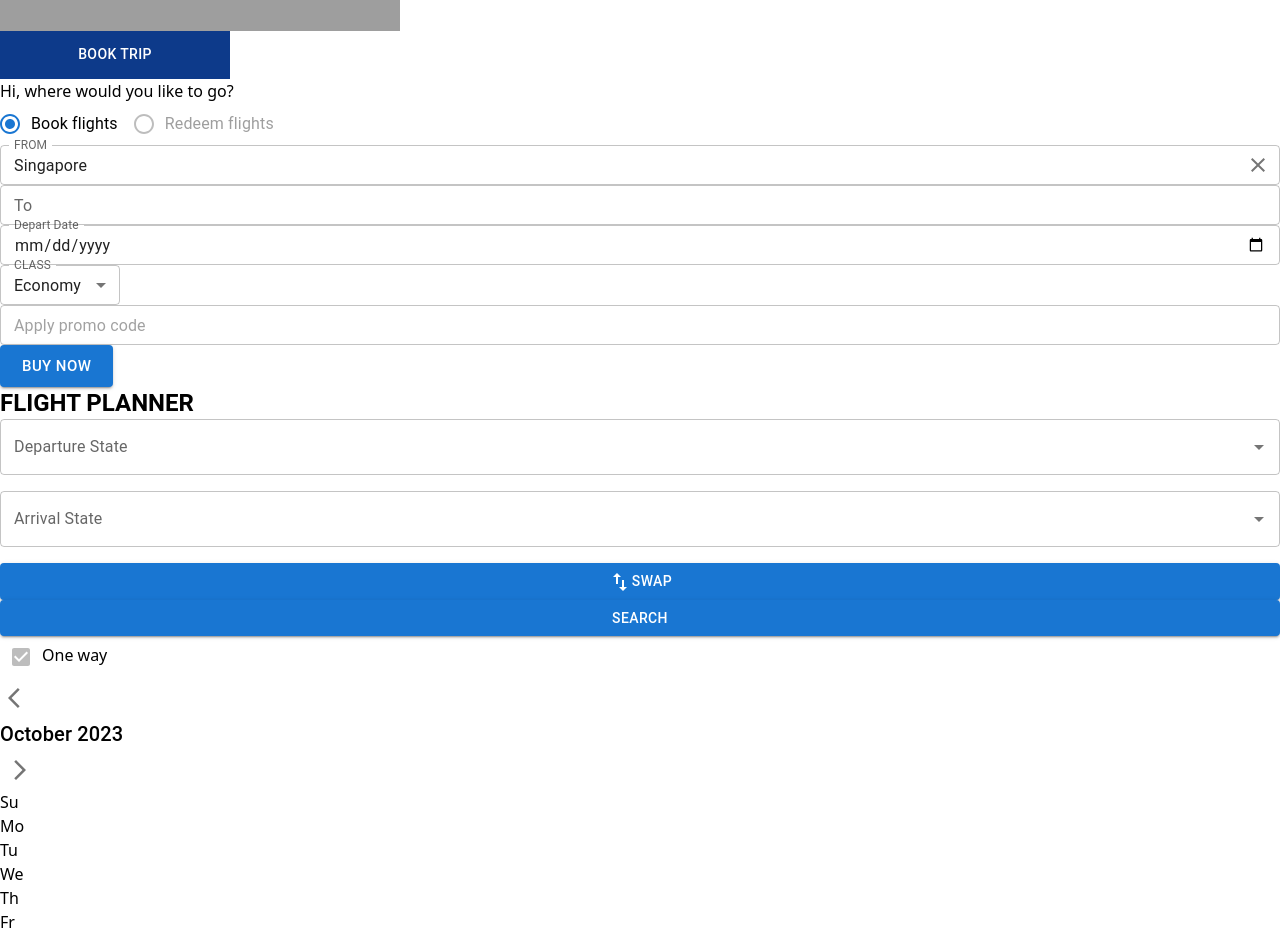
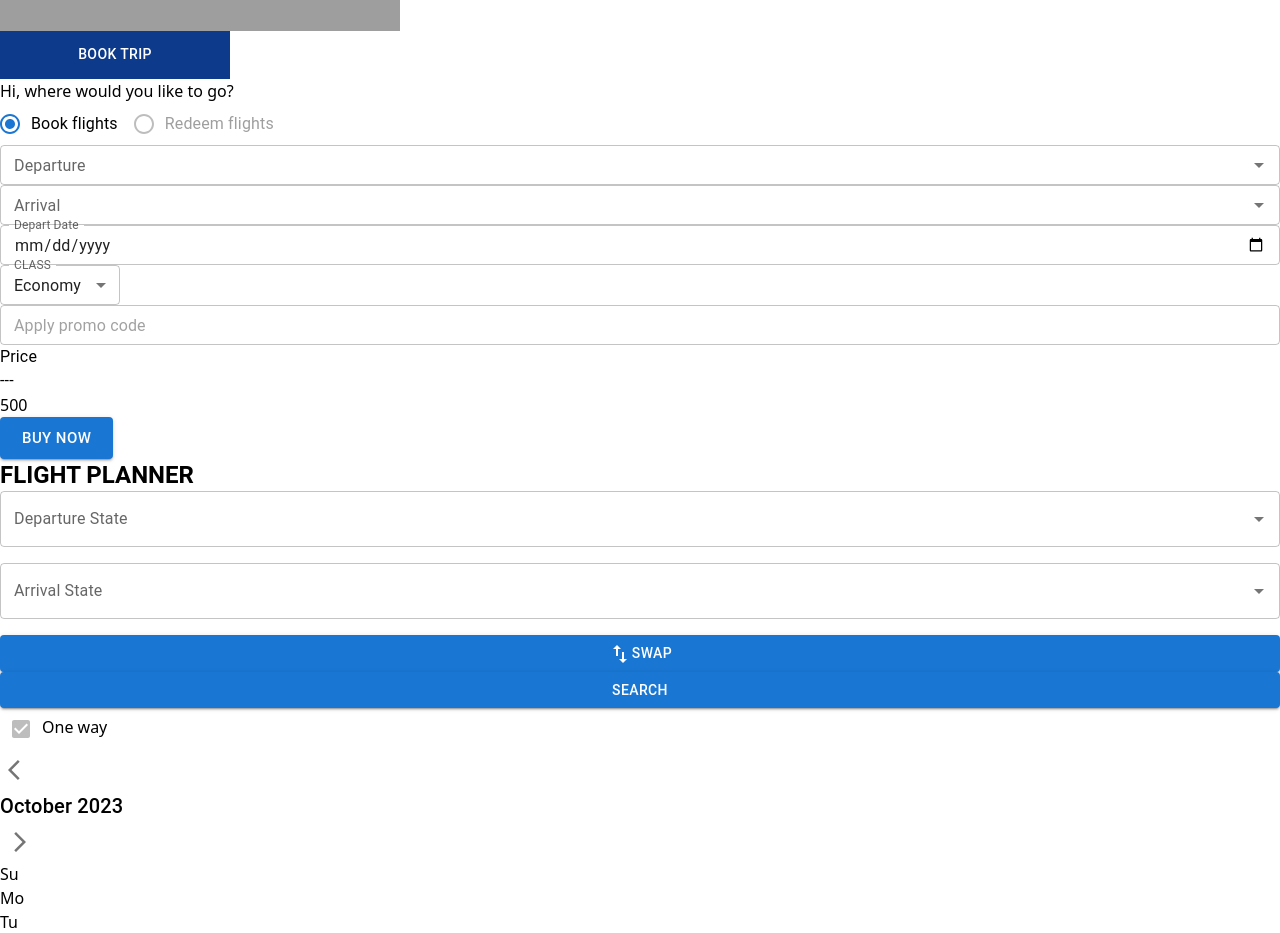
Before and after one commit to Kevi14/skyscanner-front, a React (Vite) app: page / in a window 1280 px wide. Shown: the part 4040-4973 px from the top of the page. Built offline with nearby package versions, Linux system fonts and the light colour scheme; grey boxes are pictures that could not be loaded.

Commit message:
combined calendar with bookingcard

```diff
--- a/package.json
+++ b/package.json
@@ -20,6 +20,7 @@
     "react-dom": "^18.2.0",
     "react-redux": "^8.1.3",
     "react-router-dom": "^6.17.0",
+    "react-toastify": "^9.1.3",
     "redux": "^4.2.1",
     "redux-persist": "^6.0.0"
   },
--- a/src/App.jsx
+++ b/src/App.jsx
@@ -11,6 +11,8 @@ import Register from "./pages/Register.jsx";
 import Rewards from "./pages/Rewards.jsx";
 import Footer from "./components/Shared/Footer.jsx";
 import Profile from "./pages/Profile.jsx";
+import {ToastContainer} from "react-toastify";
+import 'react-toastify/dist/ReactToastify.css';
 function App() {
 
     const router = createBrowserRouter(
@@ -29,6 +31,7 @@ function App() {
     <>
         <RouterProvider router={router}/>
         <Footer />
+        <ToastContainer />
     </>
   )
 }
--- a/src/components/Homepage/BookingCard.jsx
+++ b/src/components/Homepage/BookingCard.jsx
@@ -1,19 +1,39 @@
-import React, { useState } from 'react';
-import { useSelector } from 'react-redux';
-import { TextField, Button, Tabs, Tab, Radio, RadioGroup, FormControlLabel, FormControl, Select, MenuItem, InputLabel } from '@mui/material';
-import { Close } from '@mui/icons-material';
-import InputAdornment from '@mui/material/InputAdornment';
-import IconButton from '@mui/material/IconButton';
-import axios from "axios";
+import React, {useEffect, useState} from 'react';
+import { useSelector, useDispatch } from 'react-redux';
+import {
+    Autocomplete,
+    Button,
+    FormControl,
+    FormControlLabel,
+    InputLabel,
+    MenuItem,
+    Radio,
+    RadioGroup,
+    Select,
+    Tab,
+    Tabs,
+    TextField,
+    Typography
+} from '@mui/material';
 import api from '../../api/api';
+import {toast} from "react-toastify";
+
+const cities = [
+    "New York City",
+    "London",
+    "Rome",
+    "Tirana"
+];
+
 const BookingCard = ({ bookingCardRef }) => {
-    const [from, setFrom] = useState('Singapore'); // Default value set to 'Singapore'
+    const [from, setFrom] = useState('');
     const [to, setTo] = useState('');
+    const [flightClass, setFlightClass] = useState("Economy");
     const [departureDate, setDepartureDate] = useState('');
     const access = useSelector(state=>state.auth.token); // Replace with your actual access token or its retrieval logic
-
+    const flightDetails = useSelector(state => state.flightDetails);
+    const { departure, arrival, price, selectedDate } = flightDetails;
     const handleBooking = async () => {
-        console.log(from,to,departureDate)
         try {
             const response = await api.post('/bookings/',
                 {
@@ -28,21 +48,25 @@ const BookingCard = ({ bookingCardRef }) => {
                     }
                 }
             );
-            console.log("Booking successful:", response.data);
-            // Handle the successful response (e.g. show a confirmation message)
+            toast.success("Ticket bought successfully")
         } catch (error) {
-            console.error("Booking failed:", error);
-            // Handle the error (e.g. show an error message to the user)
+            toast.error("Something happened, please try again")
         }
     };
+
+    useEffect(() => {
+        setFrom(departure);
+        setTo(arrival);
+        setDepartureDate(selectedDate)
+    }, [departure, arrival, selectedDate]);
     return(
         <div ref={bookingCardRef} className="w-[75%] min-h-[300px] absolute top-1/2 left-1/2 transform -translate-x-1/2 translate-y-[10%] shadow-lg">
             <Tabs className="w-full bg-black bg-opacity-50 flex" value="" onChange={()=>{}} aria-label="basic tabs example">
                 <Tab label="Book Trip" value="1" style={{ color: 'white',backgroundColor:"#0D3A8A", flexGrow: 1 }}/>
                 <Tab label="Manage Booking" value="2" style={{ color: 'white', flexGrow: 1 }}/>
                 <Tab label="Check in" value="3" style={{ color: 'white', flexGrow: 1 }}/>
-                <Tab label="Flight Status" value="3" style={{ color: 'white', flexGrow: 1 }}/>
-                <Tab label="Flight Schedule" value="3" style={{ color: 'white', flexGrow: 1 }}/>
+                <Tab label="Flight Status" value="4" style={{ color: 'white', flexGrow: 1 }}/>
+                <Tab label="Flight Schedule" value="5" style={{ color: 'white', flexGrow: 1 }}/>
             </Tabs>
 
 
@@ -59,33 +83,35 @@ const BookingCard = ({ bookingCardRef }) => {
 
                 <div className="grid grid-cols-4 gap-2 mb-4">
 
-                <TextField
-                    label="FROM"
-                    value={from} // Use the state variable as value
-                    onChange={(e) => setFrom(e.target.value)} // Update state on change
-                    variant="outlined"
-                    size="small"
-                    fullWidth
-                        InputProps={{
-                           endAdornment: (
-                               <InputAdornment position="end">
-                                   <IconButton
-                                       edge="end"
-                                       onClick={()=>{}}
-                                   >
-                                       <Close />
-                                   </IconButton>
-                               </InputAdornment>
-                           )
-                        }}
+                    <Autocomplete
+                        options={cities}
+                        getOptionLabel={(option) => option}
+                        onChange={(e,value) => setFrom(value)}
+                        size="small"
+                        renderInput={(params) => (
+                            <TextField
+                                {...params}
+                                label="Departure"
+                                variant="outlined"
+                                value={from}
+                            />
+                        )}
+                        value={from}
                     />
-                   <TextField
-                    label="To"
-                    value={to} // Use the state variable as value
-                    onChange={(e) => setTo(e.target.value)} // Update state on change
-                    fullWidth
-                    variant="outlined"
-                    size="small"
+                    <Autocomplete
+                        options={cities}
+                        getOptionLabel={(option) => option}
+                        onChange={(event, value) => setTo(value)}
+                        size="small"
+                        renderInput={(params) => (
+                            <TextField
+                                {...params}
+                                label="Arrival"
+                                variant="outlined"
+                                value={to}
+                            />
+                        )}
+                        value={to}
                     />
                      <TextField
                     type="date"
@@ -100,7 +126,7 @@ const BookingCard = ({ bookingCardRef }) => {
                     />
                     <FormControl variant="outlined" size="small" style={{ minWidth: '120px' }}>
                         <InputLabel>CLASS</InputLabel>
-                        <Select value="Economy" label="CLASS">
+                        <Select value={flightClass} onChange={(event)=>setFlightClass(event.target.value)} label="CLASS">
                             <MenuItem value="Economy">Economy</MenuItem>
                             <MenuItem value="Business">Business</MenuItem>
                             <MenuItem value="FirstClass">First Class</MenuItem>
@@ -110,6 +136,14 @@ const BookingCard = ({ bookingCardRef }) => {
                 <div className="grid-cols-4 gap-2 grid mb-4">
 
                     <TextField fullWidth variant="outlined" size="small" placeholder="Apply promo code" />
+                    <div className="flex justify-between px-3 pr-32 items-center border border-1.5 rounded-md border-gray-400">
+                        <Typography variant="body1" >Price</Typography>
+                        <Typography >{price ? price : "---"} </Typography>
+                        <div className="relative inline-block">
+                            <span className="relative z-10">500</span>
+                            <div className="absolute left-0 bottom-1/2 w-full h-0.5 bg-black"></div>
+                        </div>
+                    </div>
                     <Button variant="contained" color="primary" size="large" onClick={handleBooking}>BUY NOW</Button>
 
                 </div>
--- a/src/components/Homepage/CalendarFlights.jsx
+++ b/src/components/Homepage/CalendarFlights.jsx
@@ -173,11 +173,15 @@ export default function FlightPicker({bookingCardRef}) {
                                     key={index}
                                     onClick={isClickable ? () => {
                                         setSelectedDay(index + 1);
-                                        bookingCardRef.current.scrollIntoView({ behavior: 'smooth', block: 'center', inline: 'start' })
+                                        bookingCardRef.current.scrollIntoView({ behavior: 'smooth', block: 'center', inline: 'start' });
+
+                                        const selectedDate = new Date(date.getFullYear(), date.getMonth(), index + 2); // Construct the selected date
+
                                         dispatch(setFlightDetails({
                                             departure: departureState,
                                             arrival: arrivalState,
                                             price: flightOnDay.price,
+                                            selectedDate: selectedDate.toISOString().split('T')[0], // Format to "YYYY-MM-DD"
                                         }));
                                     } : null}
                                     className={`border p-4 cursor-pointer ${!isClickable ? 'text-gray-400' : selectedDay === (index + 1) ? 'bg-green-400' : 'bg-white'}`}
--- a/src/slice/flightDetailsSlice.js
+++ b/src/slice/flightDetailsSlice.js
@@ -2,6 +2,7 @@ import { createSlice } from '@reduxjs/toolkit';
 
 const initialState = {
     departure: '',
+    selectedDate: '',
     arrival: '',
     price: null,
 };
@@ -12,6 +13,7 @@ const flightDetailsSlice = createSlice({
     reducers: {
         setFlightDetails: (state, action) => {
             state.departure = action.payload.departure;
+            state.selectedDate = action.payload.selectedDate;
             state.arrival = action.payload.arrival;
             state.price = action.payload.price;
         },
--- a/src/store/index.js
+++ b/src/store/index.js
@@ -6,6 +6,7 @@ import rootReducer from './root-reducer';
 const persistConfig = {
     key: 'root',
     storage,
+    blacklist: ['flightDetails'],
 };
 
 const persistedReducer = persistReducer(persistConfig, rootReducer);
```
